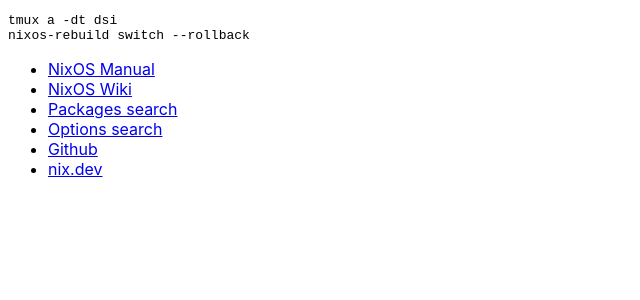
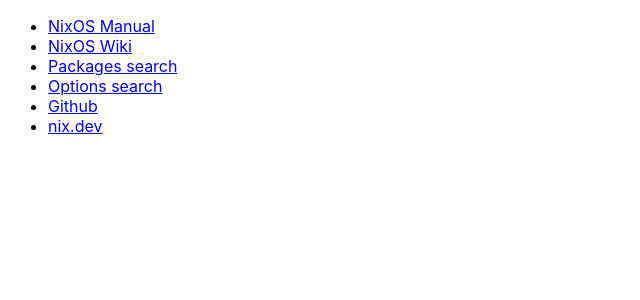
Before and after one commit to maksi-mov/maksi-mov.github.io, a Jekyll site: the page built from index.md, in a window 1280 px wide. Shown: the top 300 px of the page, without its empty margins (0-640 px from the left). Built offline with Jekyll 4.4.1, drawn with Linux system fonts in a browser that asks for light colours.

Commit message:
Update index.md

````diff
--- a/index.md
+++ b/index.md
@@ -2,12 +2,6 @@
 layout: default
 title: "maksi.mov"
 ---
-
-```bash
-tmux a -dt dsi
-nixos-rebuild switch --rollback
-```
-
 - [NixOS Manual](https://nixos.org/manual/nixos/stable/)
 - [NixOS Wiki](https://wiki.nixos.org/wiki/NixOS_Wiki)
 - [Packages search](https://search.nixos.org/packages)
````
